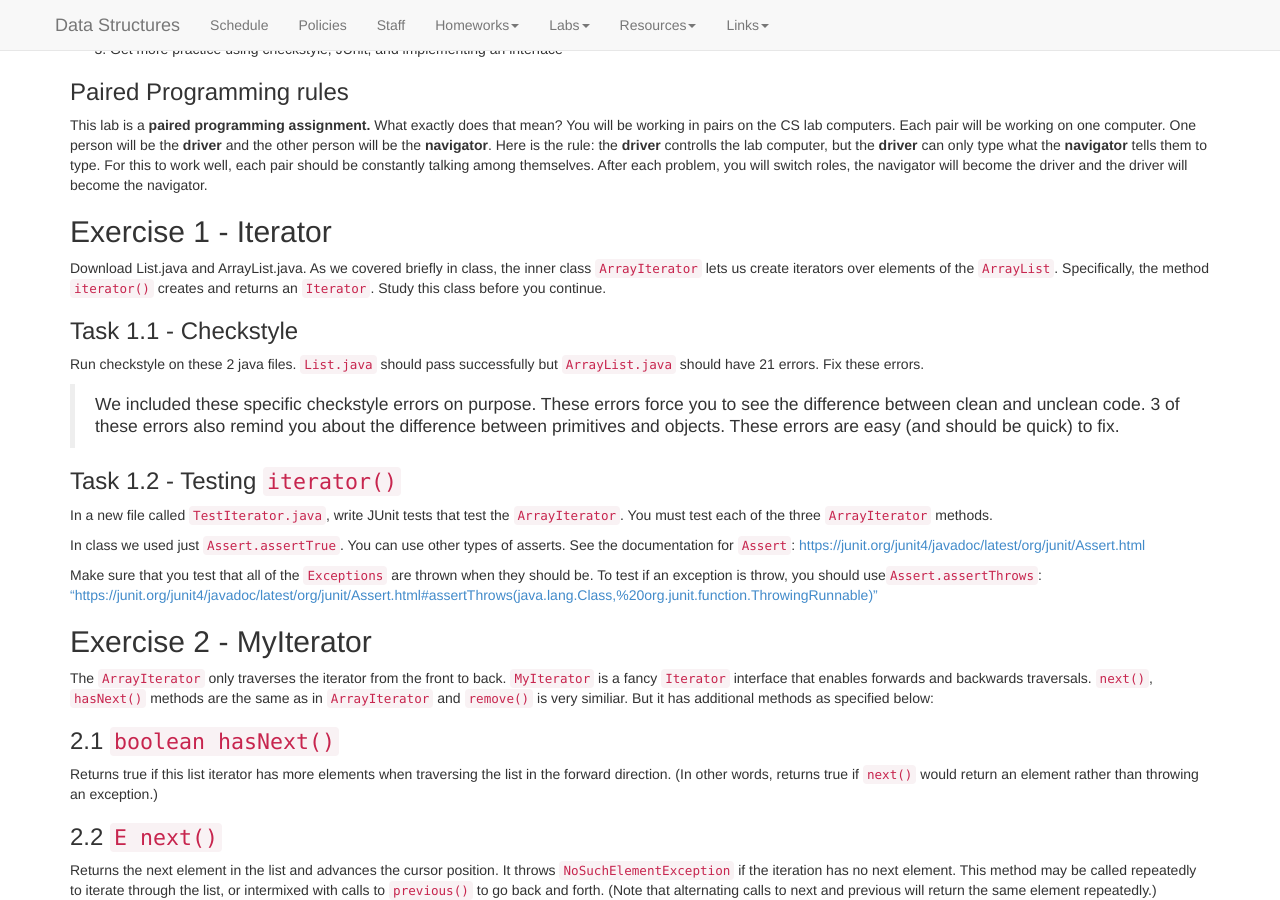
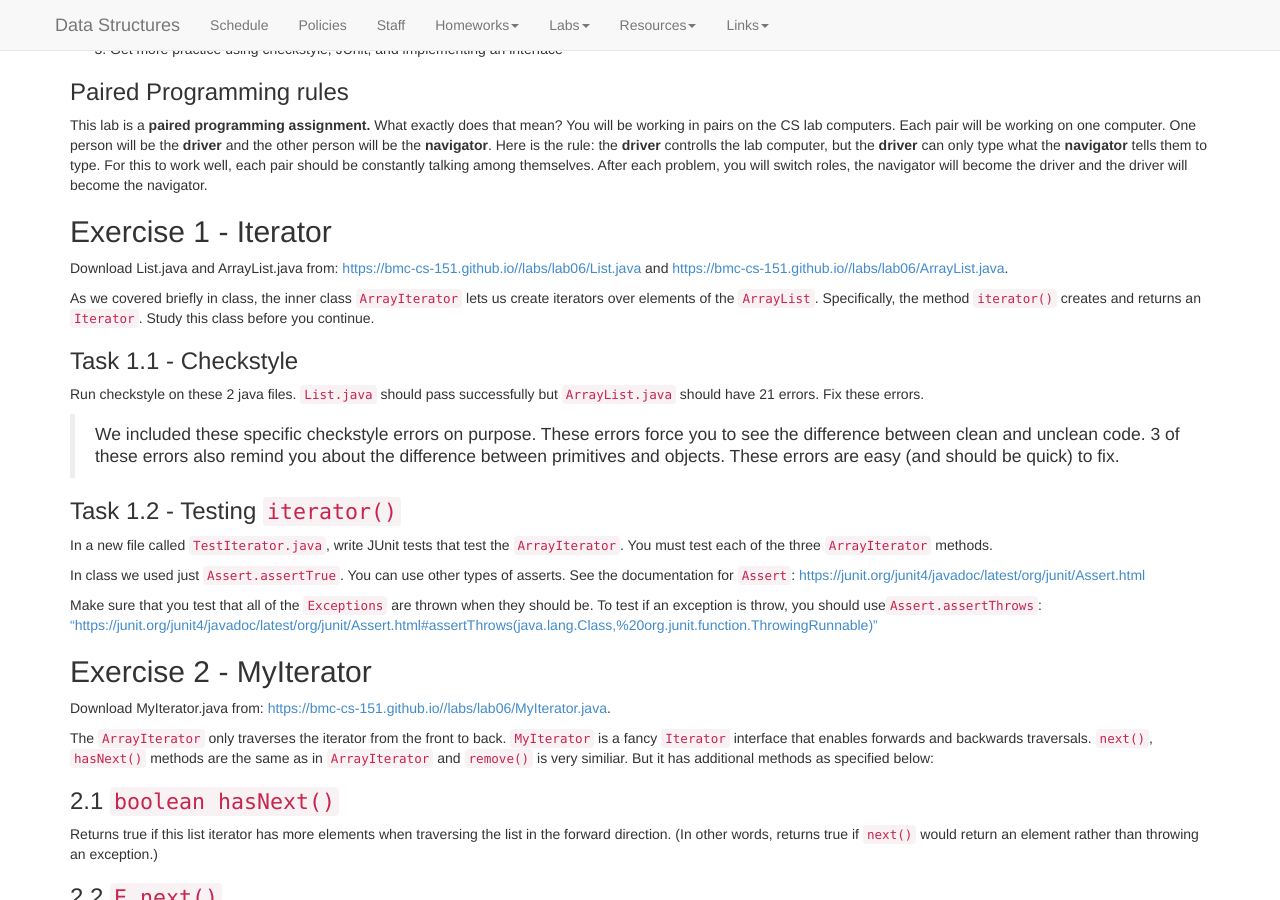
Before and after one commit to kalte0/BMC-CS-151.github.io, a Jekyll site: the page built from labs/Lab06.md, in a window 1280 px wide and 900 px high, scrolled down 254 px. Built offline with Jekyll 4.4.1, drawn with Linux system fonts in a browser that asks for light colours; nearby versions of some CDN libraries.

Commit message:
lab06: added links for starter code

```diff
--- a/labs/Lab06.md
+++ b/labs/Lab06.md
@@ -68,7 +68,11 @@ among themselves. After each problem, you will switch roles, the navigator will
 
 ## Exercise 1 - Iterator
 
-Download List.java and ArrayList.java.
+Download List.java and ArrayList.java from:
+<a href="{{ site.url }}{{ site.baseurl }}/labs/lab06/List.java">{{ site.url }}{{ site.baseurl }}/labs/lab06/List.java</a>
+and
+<a href="{{ site.url }}{{ site.baseurl }}/labs/lab06/ArrayList.java">{{ site.url }}{{ site.baseurl }}/labs/lab06/ArrayList.java</a>.
+
 As we covered briefly in class, the inner class `ArrayIterator` lets us create iterators
 over elements of the `ArrayList`.
 Specifically, the method `iterator()` creates and returns an `Iterator`. Study this class before
@@ -103,6 +107,9 @@ should use`Assert.assertThrows`:
 
 
 ## Exercise 2 - MyIterator
+Download MyIterator.java from:
+<a href="{{ site.url }}{{ site.baseurl }}/labs/lab06/MyIterator.java">{{ site.url }}{{ site.baseurl }}/labs/lab06/MyIterator.java</a>.
+
 The `ArrayIterator` only traverses the iterator from the front to back.
 `MyIterator` is a fancy `Iterator` interface that enables forwards
 and backwards traversals.
```
